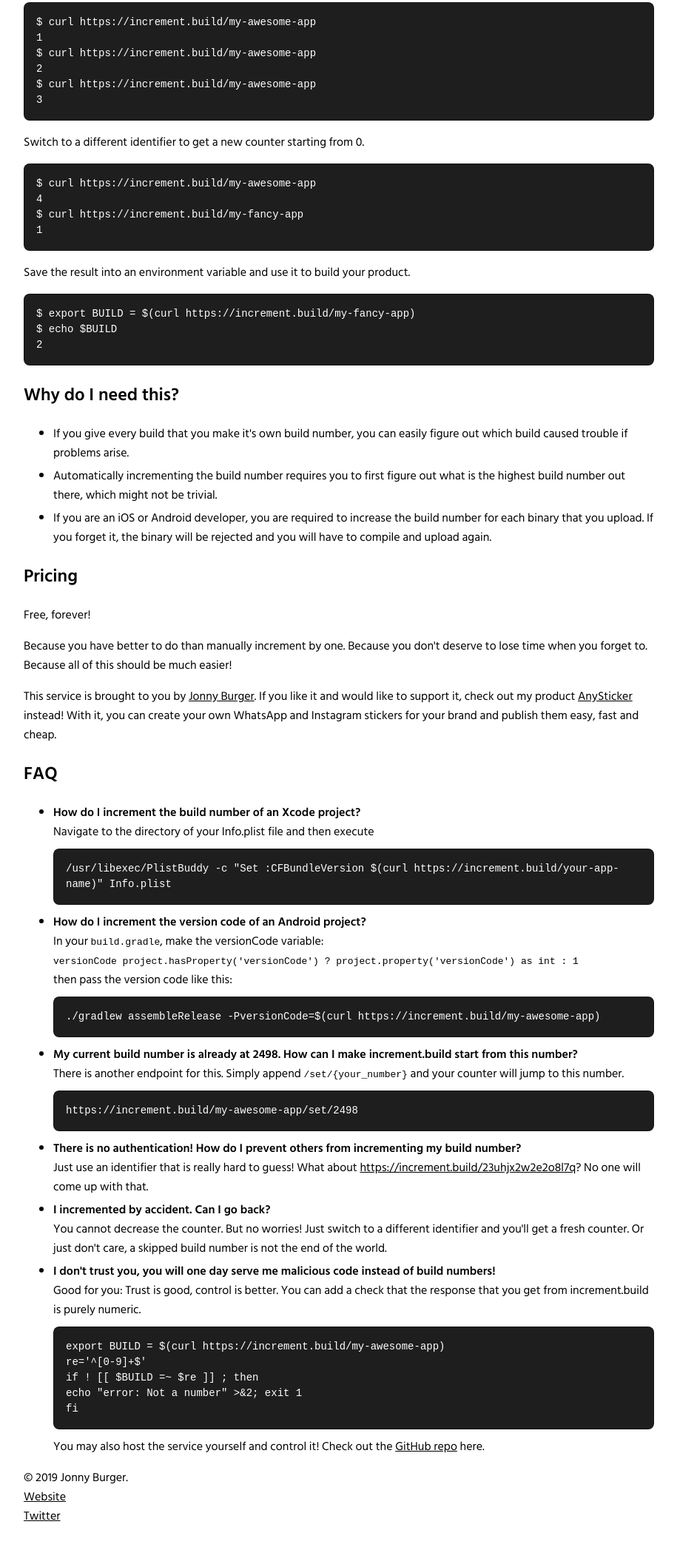
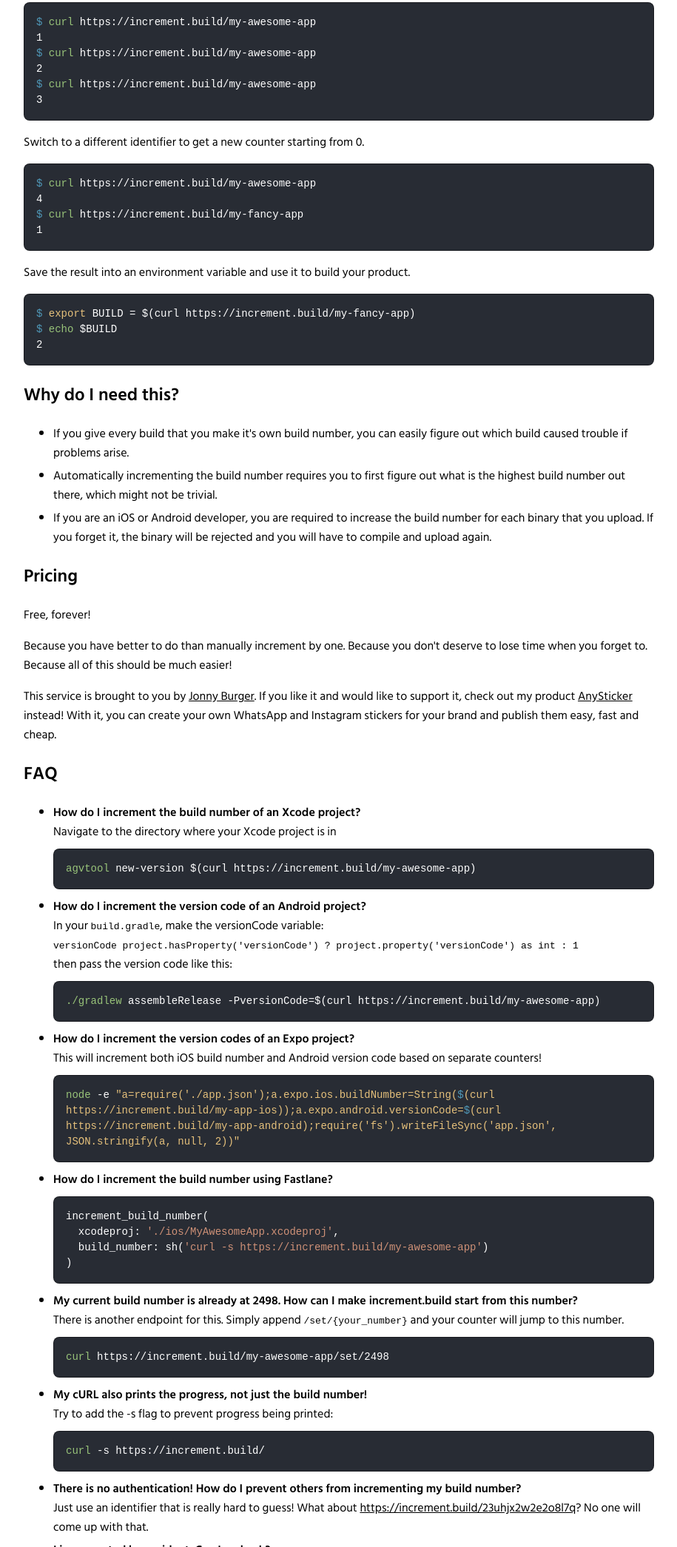
Before and after one commit to JonnyBurger/increment.build, a website: page static/index.html in a window 1280 px wide. Shown: the part 709-2800 px from the top of the page at 74% size, without its empty margins (182-1097 px from the left). Drawn offline with Linux system fonts and the light colour scheme.

Commit message:
update website

```diff
--- a/static/index.html
+++ b/static/index.html
@@ -51,7 +51,7 @@
             margin-top: 10px;
             margin-bottom: 10px;
             line-height: 1.5;
-            background: #1E1E1E;
+            background: #282C34;
             color: white;
             font-size: 14px;
         }
@@ -60,6 +60,19 @@
         }
         a {
             color: black;
+        }
+        .bin {
+            color: #98C379;
+        }
+        .prompt {
+            color: #5099B9;
+            user-select: none;
+        }
+        .export {
+            color: #E5C07B;
+        }
+        .vscodestring {
+            color: #CF9177
         }
     </style>
 </head>
@@ -82,24 +95,25 @@
             <h2>How it works</h2>
             <p>Simply make a request to <code>increment.build/</code> followed by an identifier of your choice. It will return <code>1</code> and increment that number every subsequent request.</p>
             <div class="terminal">
-                $ curl https://increment.build/my-awesome-app<br>
+                <span class="prompt">$ </span><span class="bin">curl</span> https://increment.build/my-awesome-app<br>
                 1 <br>
-                $ curl https://increment.build/my-awesome-app<br>
+                <span class="prompt">$ </span><span class="bin">curl</span> https://increment.build/my-awesome-app<br>
                 2 <br>
-                $ curl https://increment.build/my-awesome-app<br>
+                <span class="prompt">$ </span><span class="bin">curl</span> https://increment.build/my-awesome-app<br>
                 3 <br>
             </div>
             <p>Switch to a different identifier to get a new counter starting from 0.</p>
             <div class="terminal">
-                $ curl https://increment.build/my-awesome-app<br>
+                <span class="prompt">$ </span><span class="bin">curl</span> https://increment.build/my-awesome-app<br>
                 4 <br>
-                $ curl https://increment.build/my-fancy-app<br>
+                <span class="prompt">$ </span><span class="bin">curl</span> https://increment.build/my-fancy-app<br>
                 1 <br>
             </div>
             <p>Save the result into an environment variable and use it to build your product.</p>
             <div class="terminal">
-                $ export BUILD = $(curl https://increment.build/my-fancy-app) <br>
-                $ echo $BUILD <br>
+                <span class="prompt">$ </span><span class="export">export</span> BUILD = $(curl https://increment.build/my-fancy-app) <br>
+                <span class="prompt">$ </span><span class="span bin">echo
+                </span> $BUILD <br>
                 2
             </div>
             <h2>Why do I need this?</h2>
@@ -116,9 +130,9 @@
             <ul>
                 <li>
                     <strong>How do I increment the build number of an Xcode project?</strong><br>
-                    Navigate to the directory of your Info.plist file and then execute
+                    Navigate to the directory where your Xcode project is in
                     <div class="terminal">
-                            /usr/libexec/PlistBuddy -c "Set :CFBundleVersion $(curl https://increment.build/your-app-name)" Info.plist
+                        <span class="bin">agvtool </span>new-version $(curl https://increment.build/my-awesome-app)
                     </div>
                 </li>
                 <li>
@@ -129,15 +143,39 @@
                     </code><br>
                     then pass the version code like this:
                     <div class="terminal">
-                            ./gradlew assembleRelease -PversionCode=$(curl https://increment.build/my-awesome-app)
+                            <span class="bin">./gradlew </span>assembleRelease -PversionCode=$(curl https://increment.build/my-awesome-app)
                     </div>
+                </li>
+                <li>
+                    <strong>
+                        How do I increment the version codes of an Expo project? <br>
+                    </strong>
+                    This will increment both iOS build number and Android version code based on separate counters!
+                    <div class="terminal">
+                            <span class="bin">node</span> -e <span class="export">"a=require('./app.json');a.expo.ios.buildNumber=String(<span class="prompt">$</span>(curl https://increment.build/my-app-ios));a.expo.android.versionCode=<span class="prompt">$</span>(curl https://increment.build/my-app-android);require('fs').writeFileSync('app.json', JSON.stringify(a, null, 2))"</span>
+                    </div>
+                </li>
+                <li>
+                    <strong>How do I increment the build number using Fastlane?</strong><br>
+                    <pre class="terminal">
+increment_build_number(
+  xcodeproj: <span class="vscodestring">'./ios/MyAwesomeApp.xcodeproj'</span>,
+  build_number: sh(<span class="vscodestring">'curl -s https://increment.build/my-awesome-app'</span>)
+)</pre>
                 </li>
                 <li>
                     <strong>My current build number is already at 2498. How can I make increment.build start from this number?</strong>
                     <br>
                     There is another endpoint for this. Simply append <code>/set/{your_number}</code> and your counter will jump to this number.
                     <div class="terminal">
-                        https://increment.build/my-awesome-app/set/2498
+                        <span class="bin">curl </span>https://increment.build/my-awesome-app/set/2498
+                    </div>
+                </li>
+                <li>
+                    <strong>My cURL also prints the progress, not just the build number!</strong> <br>
+                    Try to add the -s flag to prevent progress being printed:
+                    <div class="terminal">
+                        <span class="bin">curl</span> -s https://increment.build/
                     </div>
                 </li>
                 <li>
@@ -146,23 +184,26 @@
                 </li>
                 <li>
                     <strong>I incremented by accident. Can I go back?</strong><br>
-                    You cannot decrease the counter. But no worries! Just switch to a different identifier and you'll get a fresh counter. Or just don't care, a skipped build number is not the end of the world.
+
+                    You cannot decrease the counter. I recommend that you just don't care - skipping build numbers is not the end of the world. If you really want to go back, just use a new identifier.
                 </li>
                 <li>
                     <strong>I don't trust you, you will one day serve me malicious code instead of build numbers!</strong><br>
-                    Good for you: Trust is good, control is better. You can add a check that the response that you get from increment.build is purely numeric.
-                    <div class="terminal">
-                        export BUILD = $(curl https://increment.build/my-awesome-app)<br>
-                        re='^[0-9]+$' <br>
-                            if ! [[ $BUILD =~ $re ]] ; then <br>
-                            echo "error: Not a number" >&2; exit 1 <br>
-                        fi
-                    </div>
-                    You may also host the service yourself and control it! Check out the <a href="https://github.com/JonnyBurger/increment.build">GitHub repo</a> here.
+                    Good for you, the saying is that trust is good, control is better. You can add a check that the response that you get from increment.build is purely numeric.
+                    <pre class="terminal">
+<span class="export">export</span> BUILD = $(curl https://increment.build/my-awesome-app)
+re='^[0-9]+$'
+    <span class="export">if ! [[</span> $BUILD =~ $re ]] ; <span class="export">then</span>
+    <span class="bin">echo</span> <span class="export">"error: Not a number"</span> >&2; <span class="bin">exit</span> 1
+<span class="export">fi</span></pre>
+                </li>
+                <li>
+                    <strong>I don't want to rely on a third-party service for this!</strong><br>
+                    No problem, this is an open source project and you can host it yourself. Check out the <a href="https://github.com/JonnyBurger/increment.build">GitHub repo</a> here.
                 </li>
             </ul>
             <p></p>
-            <p>© 2019 Jonny Burger.
+            <p>© <script>document.write(new Date().getFullYear() + 1)</script> Jonny Burger. Yes I live in the future 😎🤖
                 <br>
                 <a href="https://jonny.io">Website</a><br><a href="https://twitter.com/jnybgr">Twitter</a></p>
             <div style="height: 100px;"></div>
@@ -183,5 +224,4 @@ const randomUrl = `https://increment.build/${generateRandomString()}`
 document.querySelector("#random").textContent = randomUrl
 document.querySelector("#random").href =  randomUrl
 </script>
-
 </html>
```
